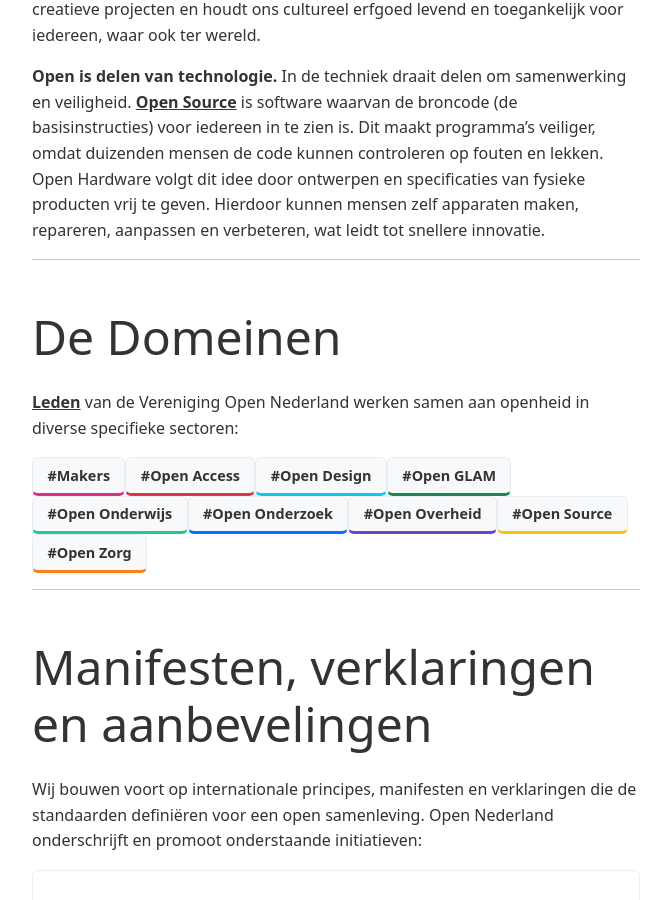
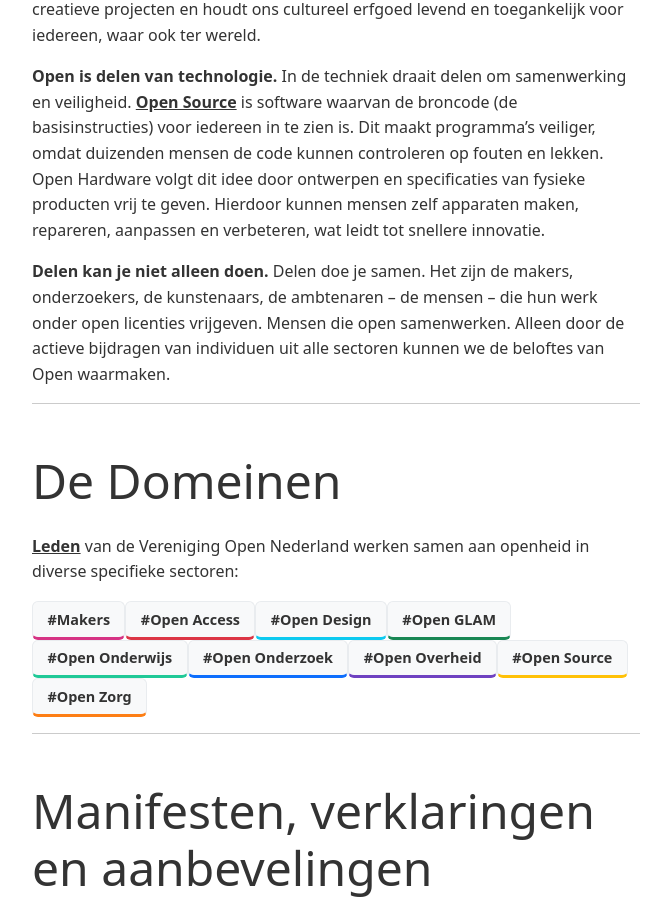
Before and after one commit to opennederland/www.opennederland.nl, a Jekyll site: the page built from pages/over-open.md, in a window 1280 px wide and 900 px high, scrolled down 943 px. Shown: the whole window, without its empty margins (304-975 px from the left). Built offline with Jekyll 4.4.1, drawn with Linux system fonts in a browser that asks for light colours.

Commit message:
delen kan je niet alleen doen toegevoegd.

```diff
--- a/pages/over-open.md
+++ b/pages/over-open.md
@@ -16,6 +16,8 @@
 **Open is delen van cultuur.** Onze geschiedenis en creativiteit zijn te waardevol om opgesloten te zitten. [Open GLAM](/tags/open-glam/) (een term voor Galleries, Libraries, Archives, en Museums) is de belofte van culturele instellingen om hun digitale collecties vrij te delen. Dit betekent dat je kunstwerken, historische foto's en zeldzame documenten kunt inzien en hergebruiken. Dit zorgt voor nieuwe creatieve projecten en houdt ons cultureel erfgoed levend en toegankelijk voor iedereen, waar ook ter wereld.
 
 **Open is delen van technologie.** In de techniek draait delen om samenwerking en veiligheid. [Open Source](/tags/open-source/) is software waarvan de broncode (de basisinstructies) voor iedereen in te zien is. Dit maakt programma's veiliger, omdat duizenden mensen de code kunnen controleren op fouten en lekken. Open Hardware volgt dit idee door ontwerpen en specificaties van fysieke producten vrij te geven. Hierdoor kunnen mensen zelf apparaten maken, repareren, aanpassen en verbeteren, wat leidt tot snellere innovatie.
+
+**Delen kan je niet alleen doen.** Delen doe je samen. Het zijn de makers, onderzoekers, de kunstenaars, de ambtenaren – de mensen – die hun werk onder open licenties vrijgeven. Mensen die open samenwerken. Alleen door de actieve bijdragen van individuen uit alle sectoren kunnen we de beloftes van Open waarmaken.
 
 <hr />
 
```
